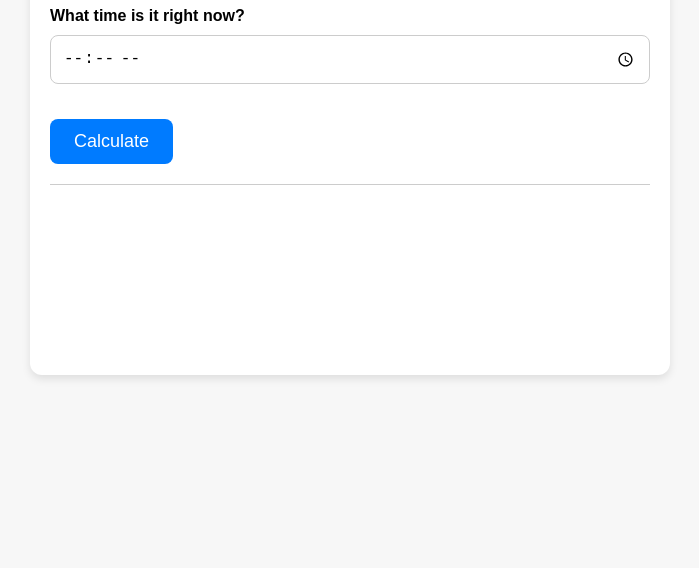
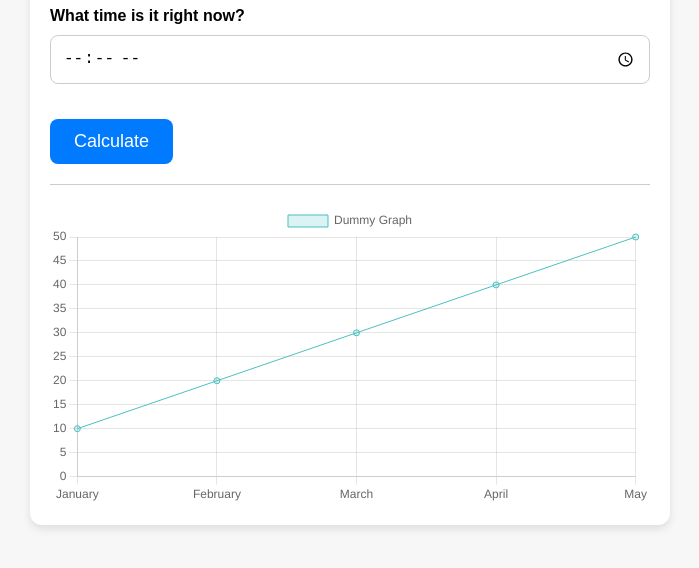
Before and after one commit to Furkantezkurul/ShouldIDrinkCoffeeNow, a plain HTML site: page index.html in a window 1280 px wide. Shown: the part 184-752 px from the top of the page, without its empty margins (290-989 px from the left). Drawn offline with nearby package versions, Linux system fonts and the light colour scheme.

```diff
--- a/index.html
+++ b/index.html
@@ -21,8 +21,9 @@
         </div>
         <button id="calculateButton">Calculate</button>
         <div class="result-container">
-            <canvas id="caffeineGraph"></canvas>
+            <canvas id="dummyGraph"></canvas>
             <!-- JavaScript-generated graph will be displayed here -->
+
         </div>
     </div>
 </body>
--- a/script.js
+++ b/script.js
@@ -1,4 +1,56 @@
 // script.js
+
+document.addEventListener("DOMContentLoaded", function() {
+    // Initialize a context for the canvas
+    var canvas = document.getElementById("dummyGraph");
+    var ctx = canvas.getContext("2d");
+
+    // Initial dummy data
+    var data = {
+        labels: ["January", "February", "March", "April", "May"],
+        datasets: [{
+            label: "Dummy Graph",
+            data: [10, 20, 30, 40, 50],
+            backgroundColor: "rgba(75, 192, 192, 0.2)",
+            borderColor: "rgba(75, 192, 192, 1)",
+            borderWidth: 1,
+        }]
+    };
+
+    // Create the chart
+    var dummyGraph = new Chart(ctx, {
+        type: "line", // Bar chart type
+        data: data,
+        options: {
+            scales: {
+                y: {
+                    beginAtZero: true
+                }
+            }
+        }
+    });
+
+    // Function to update the graph with new data
+    function updateGraph() {
+        // Generate new dummy data (random numbers)
+        var newData = data.datasets[0].data.map(function() {
+            return Math.floor(Math.random() * 50);
+        });
+
+        // Update the graph's data
+        dummyGraph.data.datasets[0].data = newData;
+
+        // Update the chart
+        dummyGraph.update();
+    }
+
+    // Add event listener to the "Update Graph" button
+    var updateGraphButton = document.getElementById("calculateButton");
+    updateGraphButton.addEventListener("click", updateGraph);
+});
+
+
+/*
 document.addEventListener("DOMContentLoaded", function() {
     // Get the canvas element
     var canvas = document.getElementById("caffeineGraph");
@@ -51,3 +103,4 @@ document.addEventListener("DOMContentLoaded", function() {
     // Call the updateChart function with your data
     updateChart(timeLabels, caffeineLevels);
 });
+*/
```
